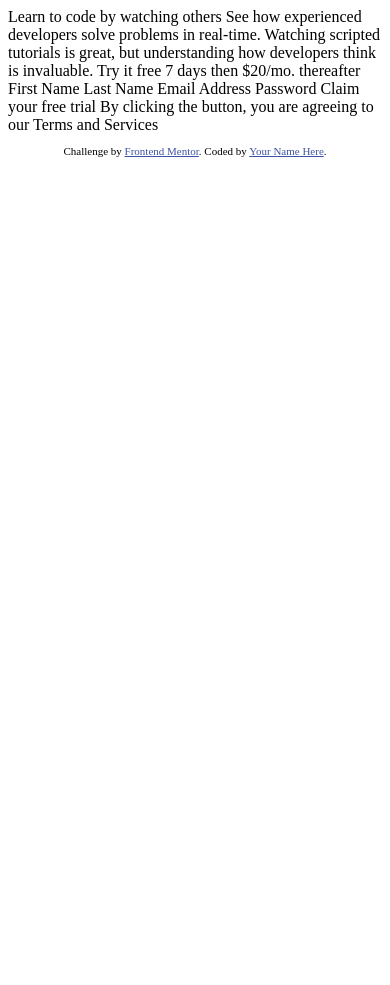
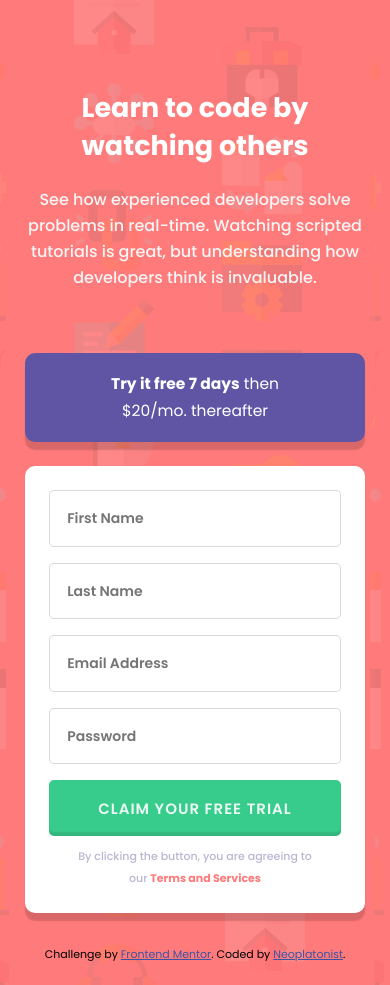
Before and after one commit to Neoplatonist/intro-component-with-signup-form, a plain HTML site: page index.html in a window 390 px wide. Before the commit the page ends 844 px from the top, so only its background shows below. Drawn offline with Linux system fonts and the light colour scheme.

Commit message:
added mobile ui

```diff
--- a/index.html
+++ b/index.html
@@ -1,42 +1,208 @@
 <!DOCTYPE html>
 <html lang="en">
+
 <head>
   <meta charset="UTF-8">
-  <meta name="viewport" content="width=device-width, initial-scale=1.0"> <!-- displays site properly based on user's device -->
+  <meta name="viewport" content="width=device-width, initial-scale=1.0">
+  <!-- displays site properly based on user's device -->
 
   <link rel="icon" type="image/png" sizes="32x32" href="./images/favicon-32x32.png">
 
   <title>Frontend Mentor | Intro component with sign up form</title>
 
+  <link rel="preconnect" href="https://fonts.gstatic.com">
+  <link href="https://fonts.googleapis.com/css2?family=Poppins:wght@400;500;600;700&display=swap" rel="stylesheet">
+
   <!-- Feel free to remove these styles or customise in your own stylesheet 👍 -->
   <style>
-    .attribution { font-size: 11px; text-align: center; }
-    .attribution a { color: hsl(228, 45%, 44%); }
+    :root {
+      --primary-red: hsl(0, 100%, 74%);
+      --primary-green: hsl(154, 59%, 51%);
+      --accent-blue: hsl(248, 32%, 49%);
+      --neutral-dark-blue: hsl(249, 10%, 26%);
+      --neutral-gray-blue: hsl(246, 25%, 77%);
+    }
+
+    * {
+      margin: 0;
+      padding: 0;
+      box-sizing: border-box;
+      font-family: 'Poppins', sans-serif;
+    }
+
+    html {
+      min-height: 100vh;
+      font-size: 62.5%;
+    }
+
+    body {
+      height: 100%;
+      font-size: 1.6rem;
+      background-color: var(--primary-red);
+      background-image: url(images/bg-intro-mobile.png);
+    }
+
+    .contact {
+      margin: 0 6.5%;
+    }
+
+    .contact-heading {
+      margin: 3.3em auto 0 auto;
+      font-size: 2.7rem;
+      font-weight: 700;
+      line-height: 1.4;
+      color: white;
+      text-align: center;
+    }
+
+    .contact-description {
+      margin-top: 1.4em;
+      font-size: 1.6rem;
+      font-weight: 500;
+      line-height: 1.63;
+      color: whitesmoke;
+      text-align: center;
+    }
+
+    .contact-trial-btn {
+      width: 100%;
+      margin-top: 4em;
+      padding: 18px 55px;
+      background-color: var(--accent-blue);
+      font-size: 1.55rem;
+      line-height: 1.7;
+      color: white;
+      border: 0;
+      border-radius: 10px;
+      box-shadow: 0px 8px 1.5px 0px rgba(0,0,0,0.15);
+    }
+
+    .contact-trial-btn b {
+      font-weight: 700;
+    }
+
+    .contact-form {
+      margin-top: 1.5em;
+      padding: 1.5em;
+      background-color: white;
+      border-radius: 10px;
+      box-shadow: 0px 8px 1.5px 0px rgba(0,0,0,0.15);
+    }
+
+    .contact-form input {
+      width: 100%;
+      margin-bottom: 1.15em;
+      padding: 0 1.2em;
+      font-size: 1.4rem;
+      font-weight: 600;
+      line-height: 5.45rem;
+      border: 1px solid rgba(0,0,0,0.15);
+      border-radius: 5px;
+    }
+
+    .contact-submit-btn {
+      width: 100%;
+      padding: 1.1em 0;
+      border: none;
+      background-color: var(--primary-green);
+      font-size: 1.5rem;
+      font-weight: 600;
+      letter-spacing: 1px;
+      color: rgba(255,255,255,0.9);
+      text-transform: uppercase;
+      border-radius: 5px;
+      box-shadow: 0px -4px 1.5px 0px rgba(0,0,0,0.1) inset;
+    }
+
+    .contact-terms {
+      display: block;
+      width: 100%;
+      margin-top: 0.8em;
+      padding: 0 20px;
+      text-align: center;
+      font-size: 1.1rem;
+      font-weight: 500;
+      line-height: 2;
+      color: var(--neutral-gray-blue);
+    }
+
+    .contact-terms a {
+      text-decoration: none;
+      font-weight: 700;
+      line-height: 1.5;
+      color: var(--primary-red);
+    }
+
+    .attribution {
+      width: 100%;
+      margin-top: 3em;
+      margin-bottom: 2em;
+      font-size: 1.1rem;
+      text-align: center;
+    }
+
+    .attribution a {
+      color: hsl(228, 45%, 44%);
+    }
   </style>
 </head>
+
 <body>
+  <div class="contact">
+    <header>
+      <h1 class="contact-heading">Learn to code by watching others</h1>
 
-  Learn to code by watching others
+      <p class="contact-description">
+        See how experienced developers solve problems in real-time.
+        Watching scripted tutorials is great, but understanding how developers think is invaluable.
+      </p>
+    </header>
 
-  See how experienced developers solve problems in real-time. Watching scripted tutorials is great,
-  but understanding how developers think is invaluable.
+    <main>
+      <button class="contact-trial-btn">
+        <b>Try it free 7 days</b> then $20/mo. thereafter
+      </button>
 
-  Try it free 7 days then $20/mo. thereafter
+      <form class="contact-form" autocomplete="on">
+        <input type="text" name="first-name" id="first-name" placeholder="First Name" autocomplete="given-name" />
+        <input type="text" name="last-name" id="last-name" placeholder="Last Name" autocomplete="family-name" />
+        <input type="email" name="email" id="email" placeholder="Email Address" autocomplete="email" />
+        <input type="password" name="password" id="password" placeholder="Password" autocomplete="current-password" />
 
-  First Name
-  Last Name
-  Email Address
-  Password
+        <button class="contact-submit-btn">Claim your free trial</button>
 
-  Claim your free trial
+        <sub class="contact-terms">
+          By clicking the button, you are agreeing to our <a href="#terms-and-services">Terms and Services</a>
+        </sub>
+      </form>
+    </main>
+  </div>
 
-  By clicking the button, you are agreeing to our Terms and Services
+  <p class="attribution">
+    Challenge by <a href="https://www.frontendmentor.io?ref=challenge" target="_blank">Frontend Mentor</a>.
+    Coded by <a href="https://joshfjohnston.com">Neoplatonist</a>.
+  </p>
 
-  <footer>
-    <p class="attribution">
-      Challenge by <a href="https://www.frontendmentor.io?ref=challenge" target="_blank">Frontend Mentor</a>.
-      Coded by <a href="#">Your Name Here</a>.
-    </p>
-  </footer>
+  <script>
+    const errors = {
+      emptyInput: fieldName => `${fieldName} cannot be empty`,
+      invalidEmail: 'Looks like this is not an email'
+    }
+
+    const state = {}
+
+    // TODO:
+    // Receive an error message when the form is submitted if:
+    //    - Any input field is empty. The message for this error should say "[Field Name] cannot be empty"
+    //    - The email address is not formatted correctly (i.e. a correct email address should have this structure: name@host.tld). The message for this error should say "Looks like this is not an email"
+
+    // keep track of error state
+    // email regexp:
+    // https://developer.mozilla.org/en-US/docs/Web/JavaScript/Reference/Global_Objects/RegExp
+    // https://stackoverflow.com/questions/46155/how-to-validate-an-email-address-in-javascript
+    // [a-z0-9!#$%&'*+/=?^_`{|}~-]+(?:\.[a-z0-9!#$%&'*+/=?^_`{|}~-]+)*@(?:[a-z0-9](?:[a-z0-9-]*[a-z0-9])?\.)+[a-z0-9](?:[a-z0-9-]*[a-z0-9])?
+
+  </script>
 </body>
+
 </html>
```
